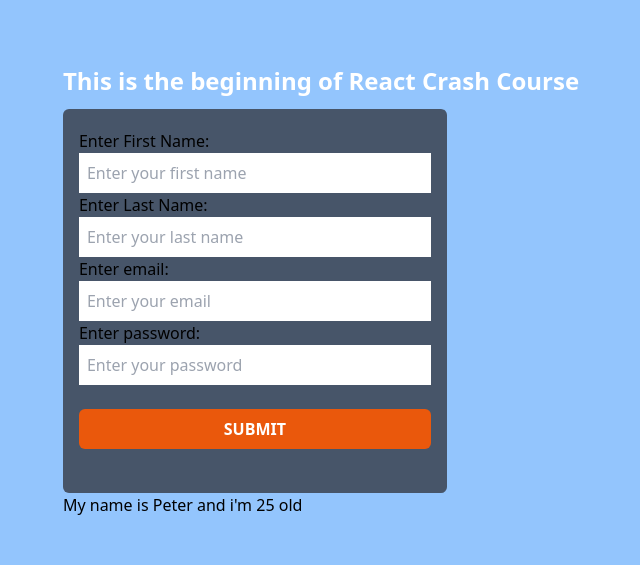
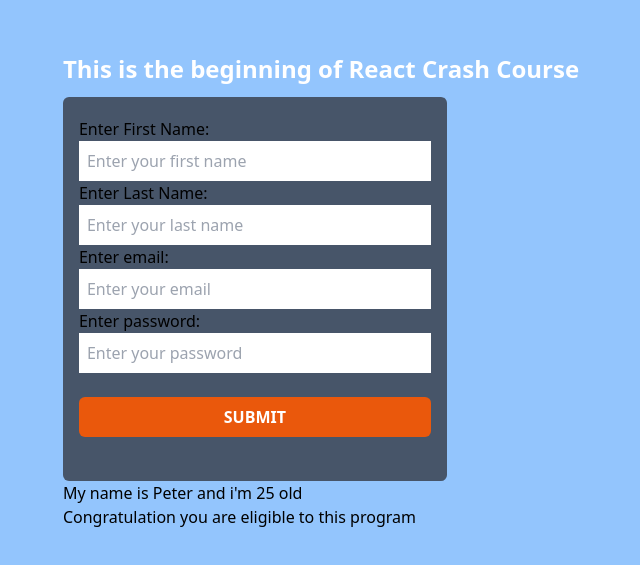
Before and after one commit to Nshimiyimana10/REACTJS-TAILWINDCSS, a React (Vite) app in the folder reactjs-vite/: page / in a window 1280 px wide. Shown: the part 109-674 px from the top of the page, without its empty margins (319-959 px from the left). Built offline with nearby package versions, Linux system fonts and the light colour scheme.

Commit message:
added new props in my component

```diff
--- a/reactjs-vite/src/assets/components/SayHello.jsx
+++ b/reactjs-vite/src/assets/components/SayHello.jsx
@@ -4,6 +4,7 @@ function SayHello(props) {
   return (
     <div>
         <h1>My name is {props.name} and i'm {props.age} old</h1>
+        {props.age >=25 ? <h3>Congratulation you are eligible to this program</h3>:<h3>Sorry!Try again later</h3>}
     </div>
   )
 }
```
